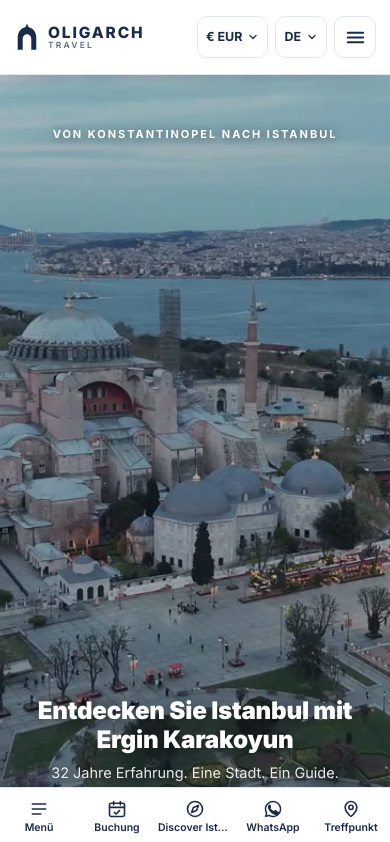
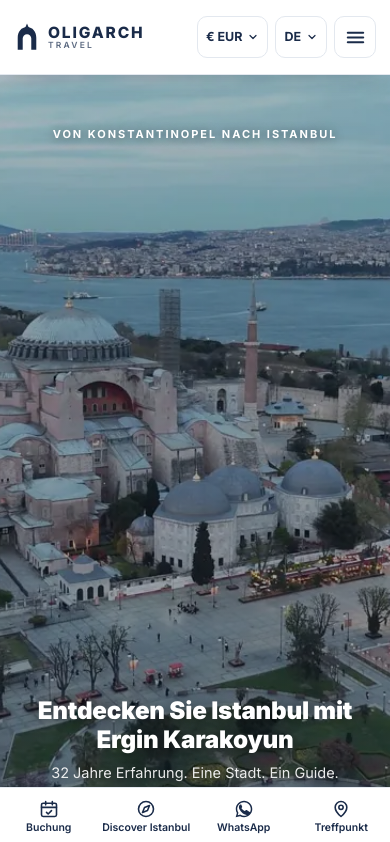
Before and after one commit to 7amed3li/oligarch-travel, a Next.js app: page /de in a window 390 px wide. Shown: the top 842 px of the page. Built offline with nearby package versions, Linux system fonts and the light colour scheme.

Commit message:
Remove Menu button from mobile bottom bar (owner request, 24 Nov) — bar now 4 items

```diff
--- a/app/globals.css
+++ b/app/globals.css
@@ -1201,7 +1201,7 @@ html.splash-done .ss-root{display:none!important}
 /* ===== Fixed bottom bar — Menu · Booking · Discover · WhatsApp · Meeting Point ===== */
 .otqnav{display:none}
 @media(max-width:900px){
-  .otqnav{display:grid;grid-template-columns:repeat(5,minmax(0,1fr));position:fixed;bottom:0;left:0;right:0;z-index:85;background:#fff;border-top:1px solid var(--line);box-shadow:0 -4px 18px rgba(26,43,73,.10);padding-bottom:env(safe-area-inset-bottom,0px)}
+  .otqnav{display:grid;grid-template-columns:repeat(4,minmax(0,1fr));position:fixed;bottom:0;left:0;right:0;z-index:85;background:#fff;border-top:1px solid var(--line);box-shadow:0 -4px 18px rgba(26,43,73,.10);padding-bottom:env(safe-area-inset-bottom,0px)}
   .otq-item{display:flex;flex-direction:column;align-items:center;justify-content:center;gap:3px;min-width:0;min-height:56px;padding:7px 2px 6px;text-decoration:none;color:var(--ink);font-size:10.5px;font-weight:600;line-height:1.15;-webkit-tap-highlight-color:transparent}
   .otq-item>span:last-child{max-width:100%;overflow:hidden;text-overflow:ellipsis;white-space:nowrap;text-align:center}
   .otq-item:active{color:var(--accent-deep)}
--- a/components/BottomBar.tsx
+++ b/components/BottomBar.tsx
@@ -5,10 +5,11 @@ import { useCart } from './CartProvider';
 import { MEETING_DEFAULT, type Locale } from '@/data/tours';
 
 // Fixed bottom bar, Lucky Sushi style (Ergin, 2026-11-20: "Menü cart
-// WhatsApp meerting point — en alttaki bu süper oturmuş"): Menu · Booking
+// WhatsApp meerting point — en alttaki bu süper oturmuş"): Booking
 // (cart, with count badge) · Discover Istanbul (the guide's own page,
-// added 2026-11-21) · WhatsApp · Meeting Point. Mobile only — on desktop
-// the header already carries the same entries.
+// added 2026-11-21) · WhatsApp · Meeting Point. The Menu item was
+// removed on 2026-11-24 at the owner's request. Mobile only — on
+// desktop the header already carries the same entries.
 export default function BottomBar({ locale, u }: { locale: Locale; u: any }) {
   const { count } = useCart();
   const navRef = useRef<HTMLElement>(null);
@@ -23,7 +24,7 @@ export default function BottomBar({ locale, u }: { locale: Locale; u: any }) {
     const apply = () => {
       if (window.innerWidth <= 900) {
         el.style.setProperty('display', 'grid', 'important');
-        el.style.setProperty('grid-template-columns', 'repeat(5,minmax(0,1fr))', 'important');
+        el.style.setProperty('grid-template-columns', 'repeat(4,minmax(0,1fr))', 'important');
         el.style.setProperty('position', 'fixed', 'important');
         el.style.setProperty('bottom', '0', 'important');
         el.style.setProperty('left', '0', 'important');
@@ -51,7 +52,7 @@ export default function BottomBar({ locale, u }: { locale: Locale; u: any }) {
     <style>{`
 .otqnav{display:none}
 @media(max-width:900px){
-.otqnav{display:grid!important;grid-template-columns:repeat(5,minmax(0,1fr));position:fixed!important;bottom:0!important;left:0!important;right:0!important;z-index:200!important;visibility:visible!important;background:#fff;border-top:1px solid #E3E8EF;box-shadow:0 -4px 18px rgba(26,43,73,.10);padding-bottom:env(safe-area-inset-bottom,0px)}
+.otqnav{display:grid!important;grid-template-columns:repeat(4,minmax(0,1fr));position:fixed!important;bottom:0!important;left:0!important;right:0!important;z-index:200!important;visibility:visible!important;background:#fff;border-top:1px solid #E3E8EF;box-shadow:0 -4px 18px rgba(26,43,73,.10);padding-bottom:env(safe-area-inset-bottom,0px)}
 .otq-item{display:flex;flex-direction:column;align-items:center;justify-content:center;gap:3px;min-width:0;min-height:56px;padding:7px 2px 6px;text-decoration:none;color:#1A2B49;font-size:10.5px;font-weight:600;line-height:1.15;-webkit-tap-highlight-color:transparent}
 .otq-item>span:last-child{max-width:100%;overflow:hidden;text-overflow:ellipsis;white-space:nowrap;text-align:center}
 .otq-item:active{color:#C93A1B}
@@ -61,12 +62,6 @@ export default function BottomBar({ locale, u }: { locale: Locale; u: any }) {
 }
 `}</style>
     <nav className="otqnav" aria-label="Quick actions" ref={navRef}>
-      <Link className="otq-item" href={`/${locale}#tours`}>
-        <svg width="22" height="22" viewBox="0 0 24 24" fill="none" stroke="currentColor" strokeWidth="1.9" strokeLinecap="round" aria-hidden="true">
-          <path d="M4 6h16M4 12h16M4 18h10" />
-        </svg>
-        <span>{u.menu_word || 'Menu'}</span>
-      </Link>
       <Link className="otq-item" href={`/${locale}/booking`}>
         <span className="otq-ic">
           <svg width="22" height="22" viewBox="0 0 24 24" fill="none" stroke="currentColor" strokeWidth="1.9" strokeLinecap="round" strokeLinejoin="round" aria-hidden="true">
```
